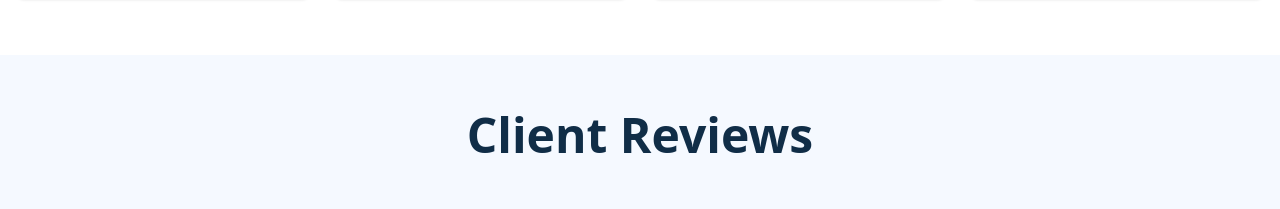
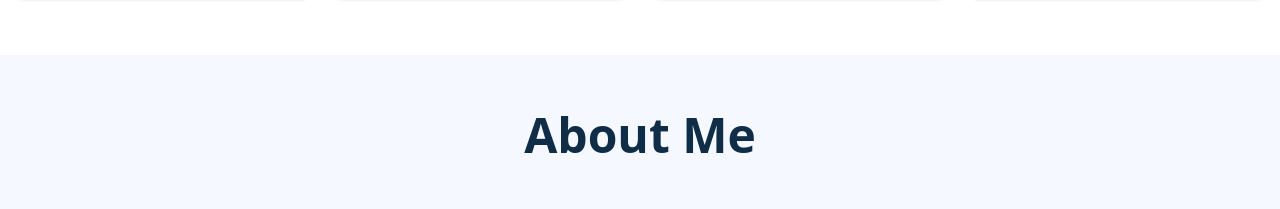
Before and after one commit to BuddhikaKulasekara/buddhika_portfolio, a Next.js app: page / in a window 1280 px wide. Shown: the part 1671-1880 px from the top of the page. Built offline with nearby package versions, Linux system fonts and the light colour scheme.

Commit message:
feat:Review name change to about me

```diff
--- a/src/app/components/Home/Review/index.tsx
+++ b/src/app/components/Home/Review/index.tsx
@@ -96,7 +96,7 @@ const Review = () => {
     <section className='bg-secondary dark:bg-darklight'>
       <div className='container'>
         <div className='mb-10 text-center'>
-          <h2>Client Reviews</h2>
+          <h2>About Me</h2>
         </div>
         {/* slider */}
         <Slider {...settings}>
```
